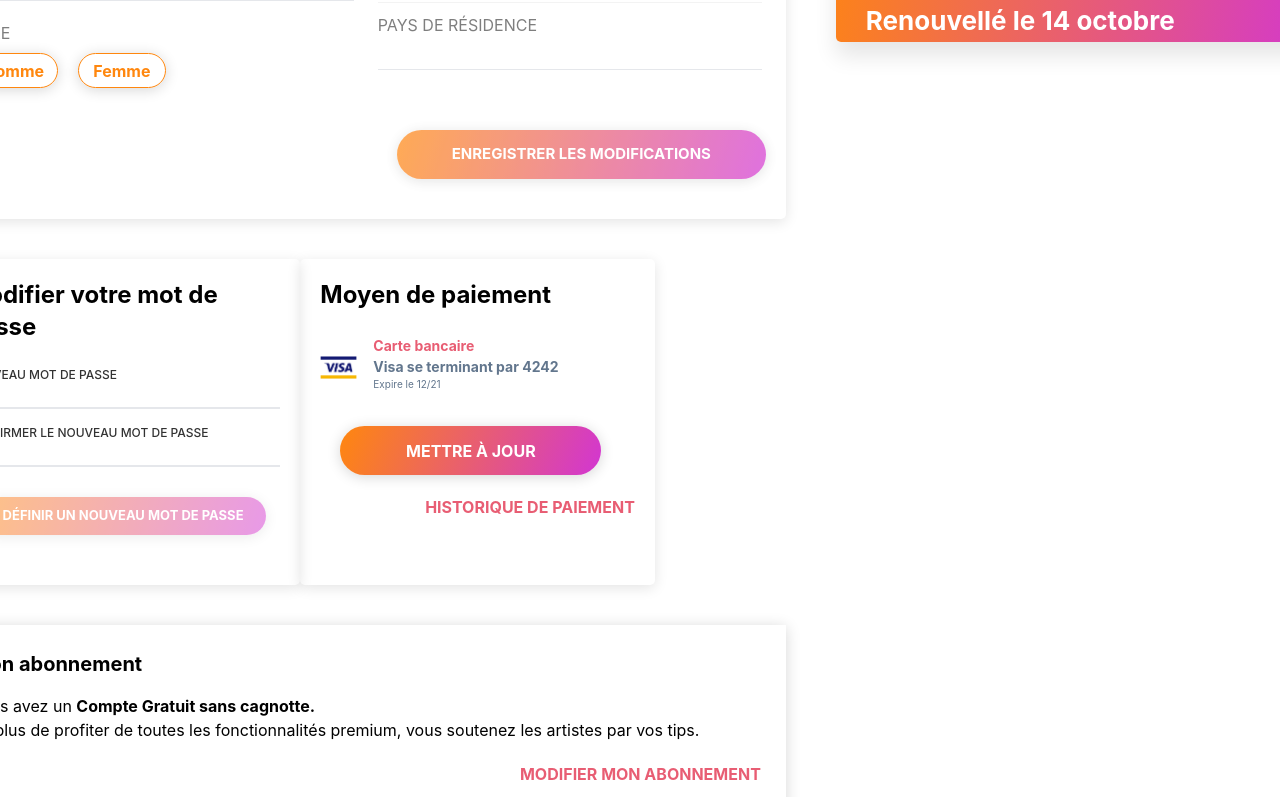
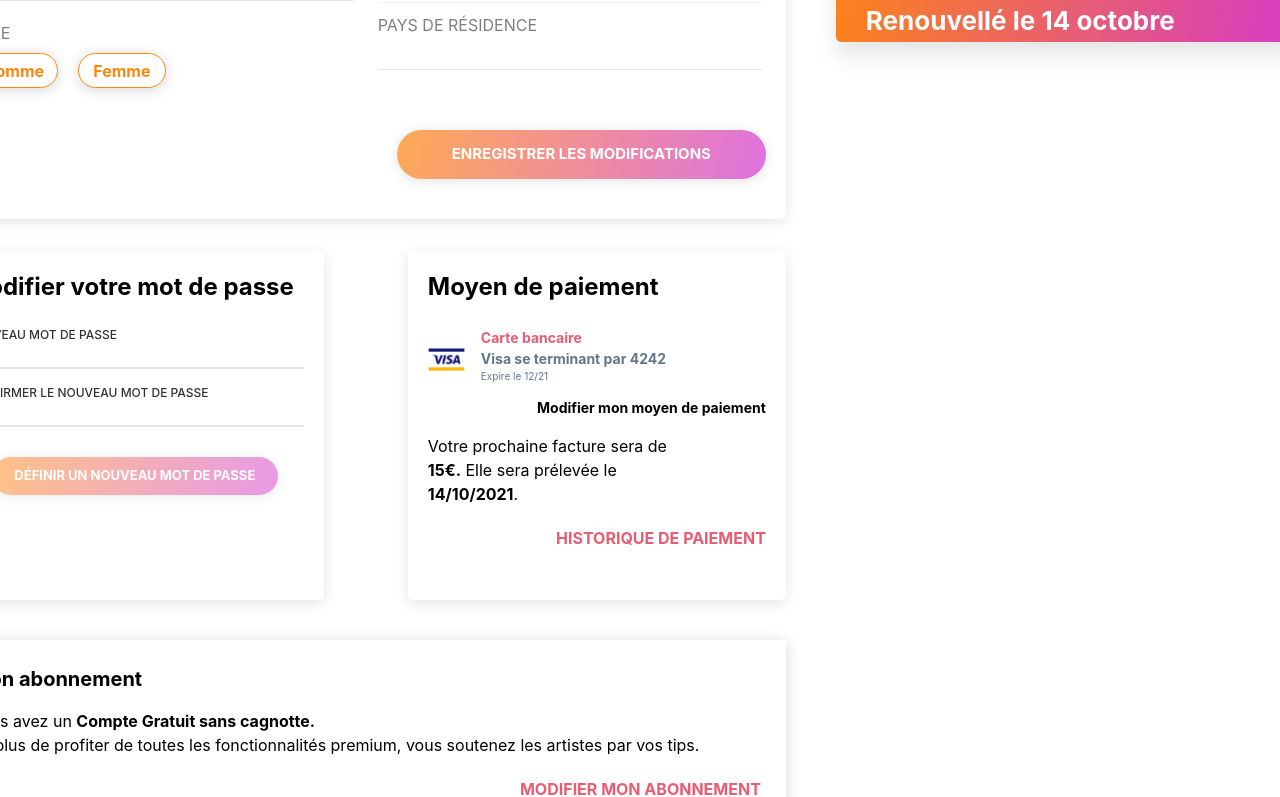
Before and after one commit to YevhenTiaka/TopMusic-Wallet, a Next.js app: page /compte in a window 1280 px wide. Shown: the part 389-1186 px from the top of the page. Built offline with nearby package versions, Linux system fonts and the light colour scheme.

Commit message:
fixing styles

```diff
--- a/src/components/modifier.tsx
+++ b/src/components/modifier.tsx
@@ -18,9 +18,9 @@ const Modifier: FC = () => {
   return (
     <>
       <div className="modifier">
-        <div className="flex mt-10 justify-between ">
+        <div className="flex mt-8 justify-between">
           <ModifierPasse handleUpdated={handleUpdated} />
-          {/* <ModifierPaiement setModal={setModal}>
+          <ModifierPaiement setModal={setModal}>
             {
               <>
                 <span
@@ -35,14 +35,14 @@ const Modifier: FC = () => {
                 </div>
               </>
             }
-          </ModifierPaiement> */}
-          <ModifierPaiement setModal={setModal}>
-            {
-              <>
-                <button className="update__btn">METTRE À JOUR</button>
-              </>
-            }
           </ModifierPaiement>
+          {/* <ModifierPaiement setModal={setModal}>
+              {
+                <>
+                  <button className="update__btn">METTRE À JOUR</button>
+                </>
+              }
+            </ModifierPaiement> */}
         </div>
       </div>
 
--- a/src/styles/globals.css
+++ b/src/styles/globals.css
@@ -192,13 +192,12 @@ a {
   border-radius: 23px;
 }
 .modifier {
-  display: flex;
   height: auto;
   width: 840px;
   margin-bottom: 40px;
 }
 .modifier__passe {
-  width: 50%;
+  width: 45%;
   height: auto;
   padding: 20px;
   box-shadow: 0px 3px 14px #0000001c;
@@ -275,7 +274,7 @@ a {
     padding-box;
   color: #fff;
   font-weight: 700;
-  margin: 20px;
+  margin: 20px auto;
 }
 .card__img {
   margin-right: 16px;
@@ -418,8 +417,3 @@ a {
   border-radius: 50%;
   margin-right: 10px;
 }
-
-.modifier__passe_update {
-  border: 2px solid red;
-  height: auto;
-}
```
